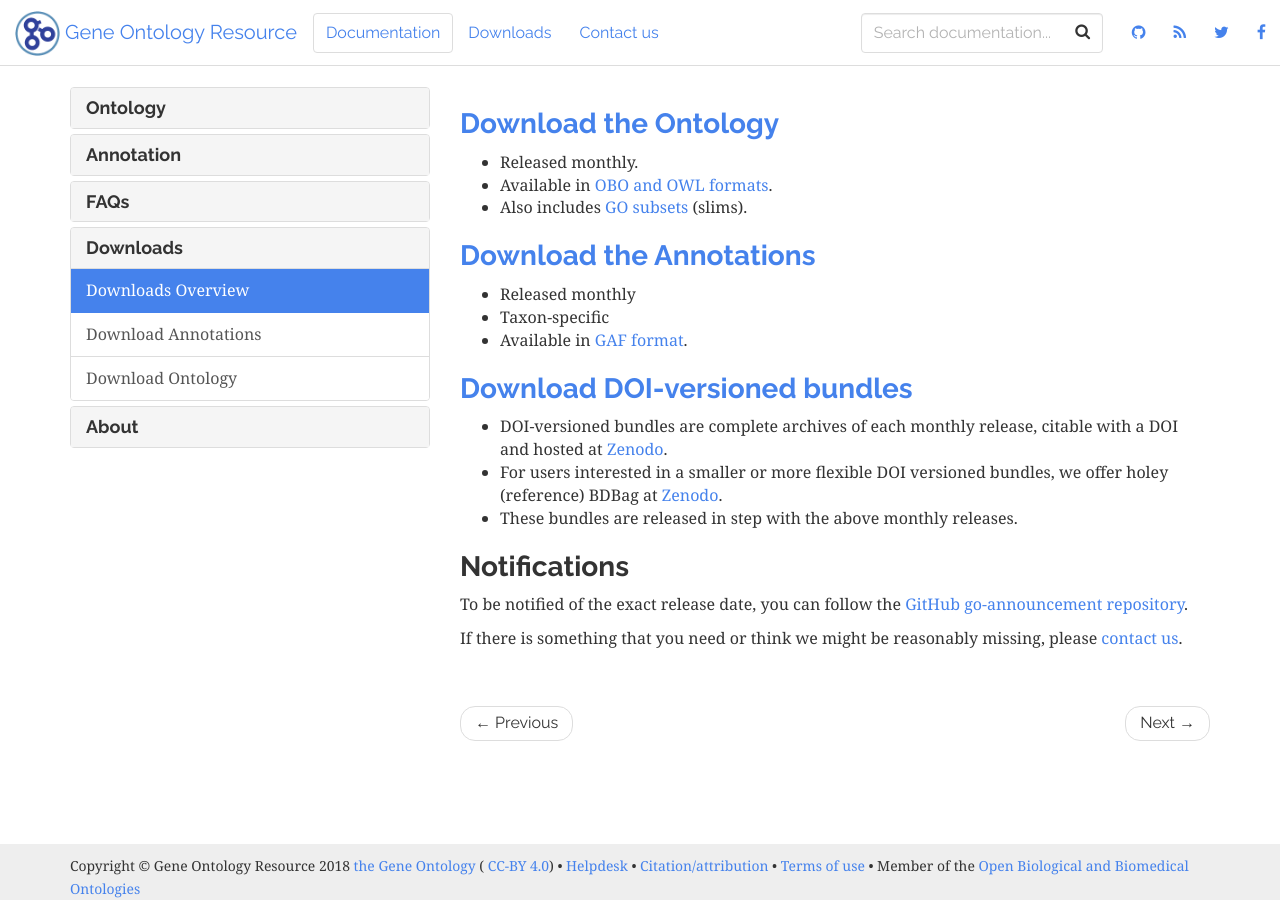
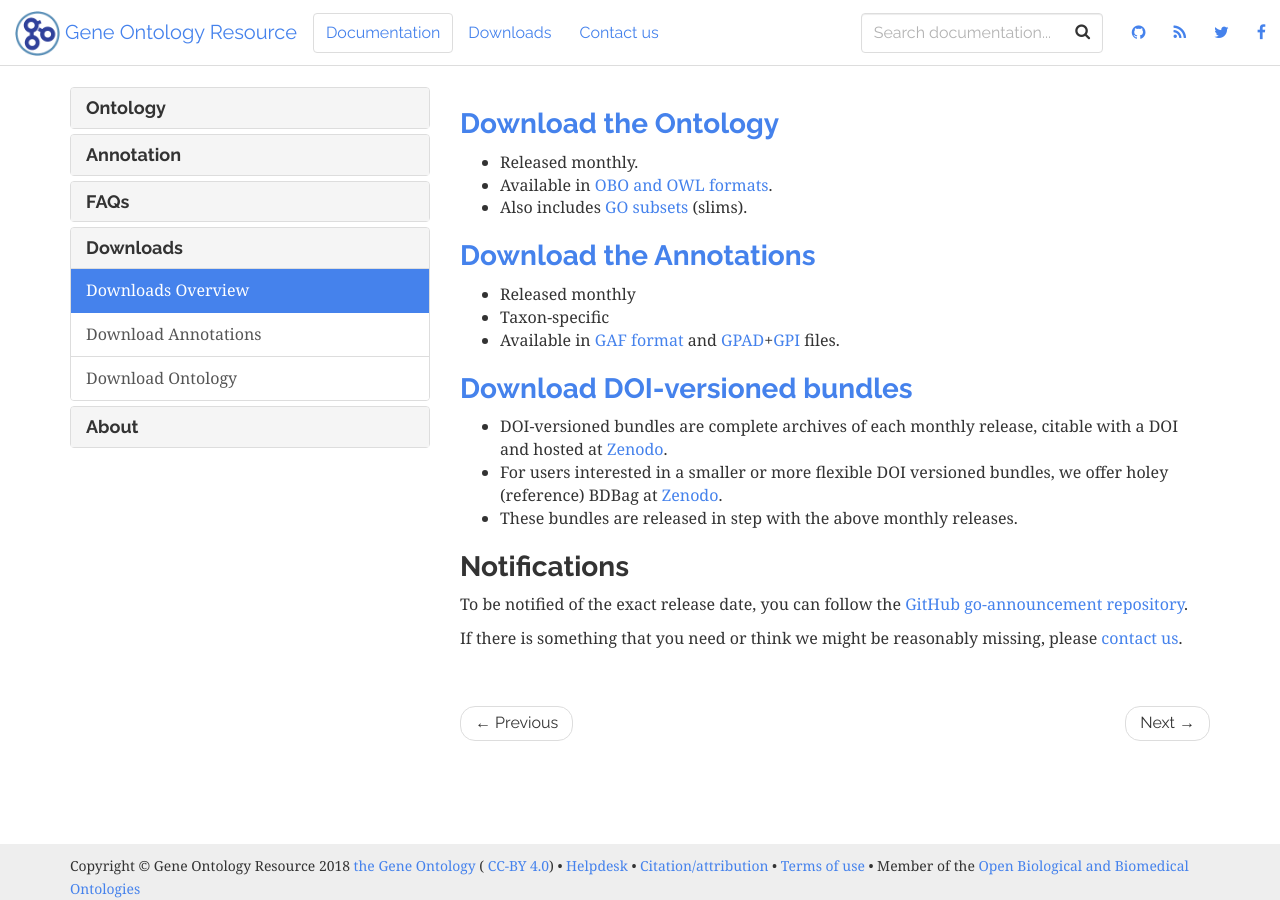
Before and after one commit to geneontology/geneontology.github.io, a Jekyll site: the page built from _docs/downloads.md, in a window 1280 px wide and 900 px high. Built offline with Jekyll 4.4.1, drawn with Linux system fonts in a browser that asks for light colours; nearby versions of some CDN libraries.

Commit message:
Update downloads.md

```diff
--- a/_docs/downloads.md
+++ b/_docs/downloads.md
@@ -11,7 +11,7 @@
 ### [Download the Annotations](/docs/download-go-annotations/)
 + Released monthly
 + Taxon-specific
-+ Available in [GAF format](/docs/go-annotation-file-gaf-format-21/).
++ Available in [GAF format](/docs/go-annotation-file-gaf-format-21/) and [GPAD](/docs/gene-product-association-data-gpad-format/)+[GPI](/docs/gene-product-information-gpi-format/) files.
 
 <!--Versioned and browsable releases are available at <a href="http://release.geneontology.org">http://release.geneontology.org</a>.
 We make new versions available approximately every month.-->
```
